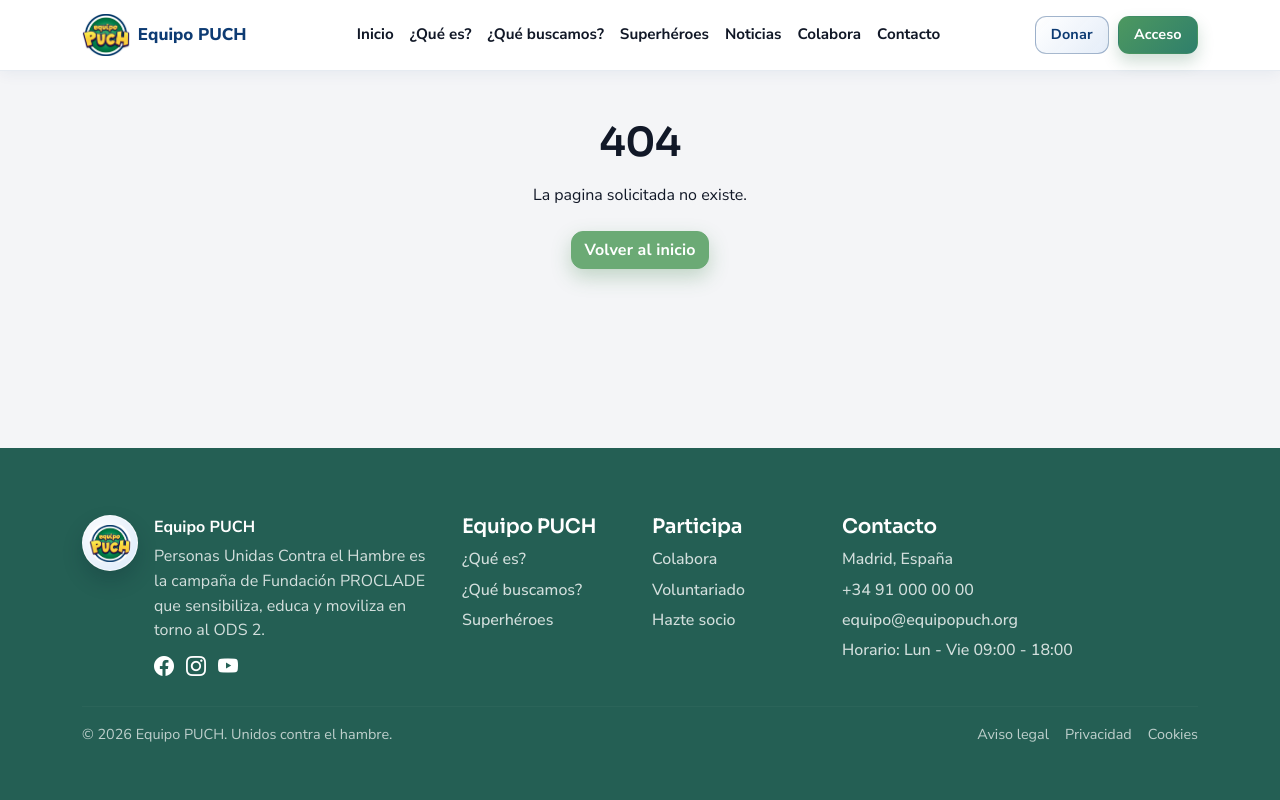
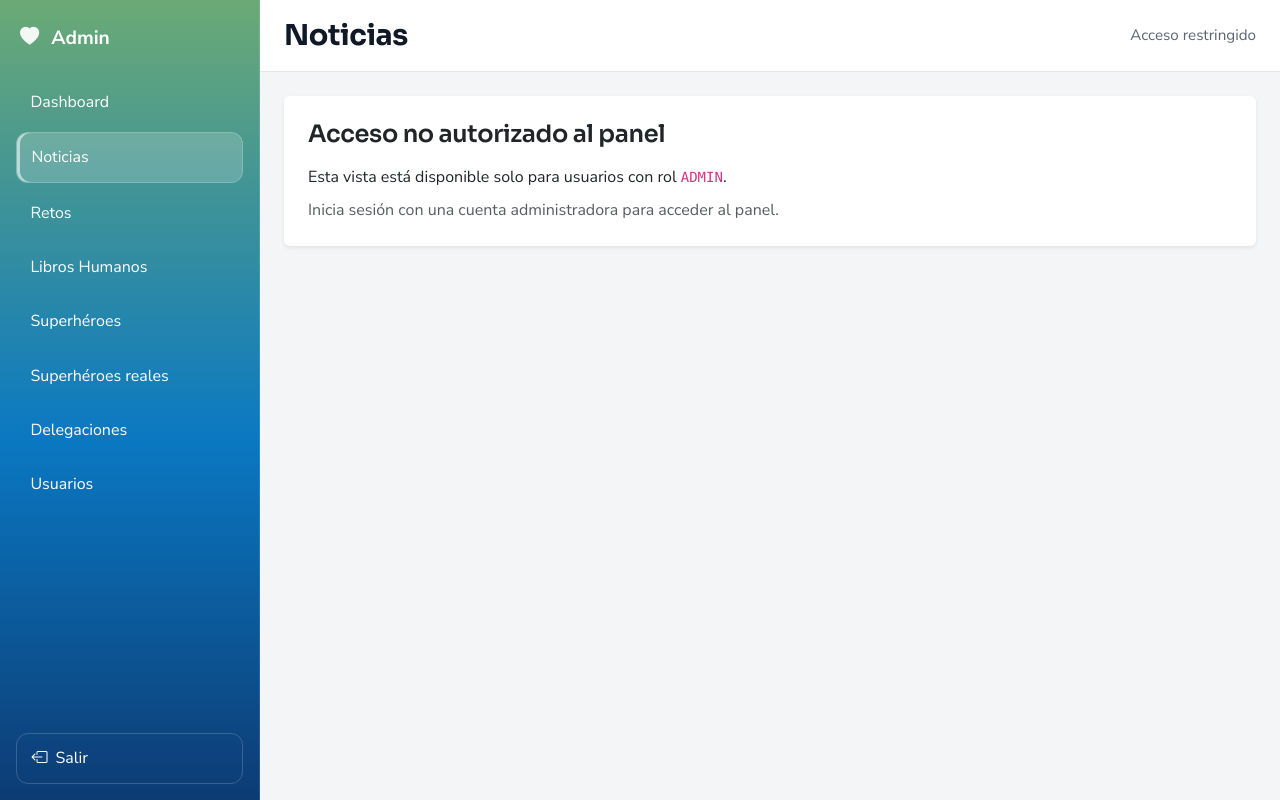
Before and after one commit to RoockDev/proyecto-proclade, a React (Vite) app in the folder frontend/: page /admin/noticias in a window 1280 px wide. Built offline with nearby package versions, Linux system fonts and the light colour scheme; no server answers.

Commit message:
chore: limpieza de navegación y mocks

```diff
--- a/frontend/src/features/admin/components/layout/AdminLayout/AdminLayout.tsx
+++ b/frontend/src/features/admin/components/layout/AdminLayout/AdminLayout.tsx
@@ -10,18 +10,25 @@
 import './AdminLayout.css';
 
 const navItems: AdminNavItem[] = [
-  { label: 'Panel', to: '/admin' },
-  { label: 'Campañas', to: '/admin/campanas' },
-  { label: 'Noticias' },
-  { label: 'Retos' },
-  { label: 'Solicitudes' },
-  { label: 'Propuestas' },
-  { label: 'Chat' },
+  { label: 'Dashboard', to: '/admin' },
+  { label: 'Noticias', to: '/admin/noticias' },
+  { label: 'Retos', to: '/admin/retos' },
+  { label: 'Libros Humanos', to: '/admin/libros' },
+  { label: 'Superhéroes', to: '/admin/heroes' },
+  { label: 'Superhéroes reales', to: '/admin/superheroes-reales' },
+  { label: 'Delegaciones', to: '/admin/delegaciones' },
+  { label: 'Usuarios', to: '/admin/usuarios' },
 ];
 
 const getAdminTitle = (pathname: string): string => {
-  if (pathname.startsWith('/admin/campanas')) return 'Campañas';
-  if (pathname === '/admin') return 'Panel';
+  if (pathname === '/admin') return 'Dashboard';
+  if (pathname.startsWith('/admin/noticias')) return 'Noticias';
+  if (pathname.startsWith('/admin/retos')) return 'Retos';
+  if (pathname.startsWith('/admin/libros')) return 'Libros Humanos';
+  if (pathname.startsWith('/admin/heroes')) return 'Superhéroes';
+  if (pathname.startsWith('/admin/superheroes-reales')) return 'Superhéroes reales';
+  if (pathname.startsWith('/admin/delegaciones')) return 'Delegaciones';
+  if (pathname.startsWith('/admin/usuarios')) return 'Usuarios';
   return 'Administración';
 };
 
--- a/frontend/src/features/admin/mocks/admin-panel.mocks.ts
+++ b/frontend/src/features/admin/mocks/admin-panel.mocks.ts
@@ -1,17 +1,6 @@
-import type {
-  AdminCampaign,
-  AdminListBlock,
-  AdminMetric,
-  AdminQuickAction,
-} from '../types/admin-panel.types';
+import type { AdminListBlock, AdminMetric } from '../types/admin-panel.types';
 
 export const adminMetricsMock: AdminMetric[] = [
-  {
-    key: 'activeCampaigns',
-    label: 'Campañas Activas',
-    value: 3,
-    accent: 'primary',
-  },
   {
     key: 'pendingRequests',
     label: 'Solicitudes Pendientes',
@@ -102,70 +91,3 @@
     ],
   },
 ];
-
-export const adminQuickActionsMock: AdminQuickAction[] = [
-  {
-    id: 'new-campaign',
-    label: 'Nueva Campaña',
-    icon: 'bi bi-plus-lg',
-    variant: 'solid',
-    target: '/admin/campanas/nueva',
-  },
-  {
-    id: 'new-news',
-    label: 'Nueva Noticia',
-    icon: 'bi bi-plus-lg',
-    variant: 'outline',
-    target: '/admin/noticias/nueva',
-  },
-  {
-    id: 'view-requests',
-    label: 'Ver Solicitudes',
-    icon: 'bi bi-inbox',
-    variant: 'outline',
-    target: '/admin/solicitudes',
-  },
-];
-
-export const adminCampaignsQuickActionMock: AdminQuickAction = {
-  id: 'new-campaign-toolbar',
-  label: 'Nueva Campaña',
-  icon: 'bi bi-plus-lg',
-  variant: 'solid',
-  target: '/admin/campanas/nueva',
-};
-
-export const adminCampaignsMock: AdminCampaign[] = [
-  {
-    id: 'campaign-1',
-    title: 'Educacion para Todos',
-    category: 'Educacion',
-    status: 'ACTIVA',
-    raisedAmount: 9800,
-    goalAmount: 15000,
-  },
-  {
-    id: 'campaign-2',
-    title: 'Agua Limpia',
-    category: 'Infraestructura',
-    status: 'ACTIVA',
-    raisedAmount: 18500,
-    goalAmount: 25000,
-  },
-  {
-    id: 'campaign-3',
-    title: 'Salud Comunitaria',
-    category: 'Salud',
-    status: 'FINALIZADA',
-    raisedAmount: 12000,
-    goalAmount: 12000,
-  },
-  {
-    id: 'campaign-4',
-    title: 'Huertos Escolares',
-    category: 'Medio Ambiente',
-    status: 'ACTIVA',
-    raisedAmount: 3200,
-    goalAmount: 8000,
-  },
-];
```
Also changed, not shown: frontend/src/features/admin/types/admin-panel.types.ts (+8 -20 lines), frontend/src/router/app.router.tsx (+34 -5 lines).
